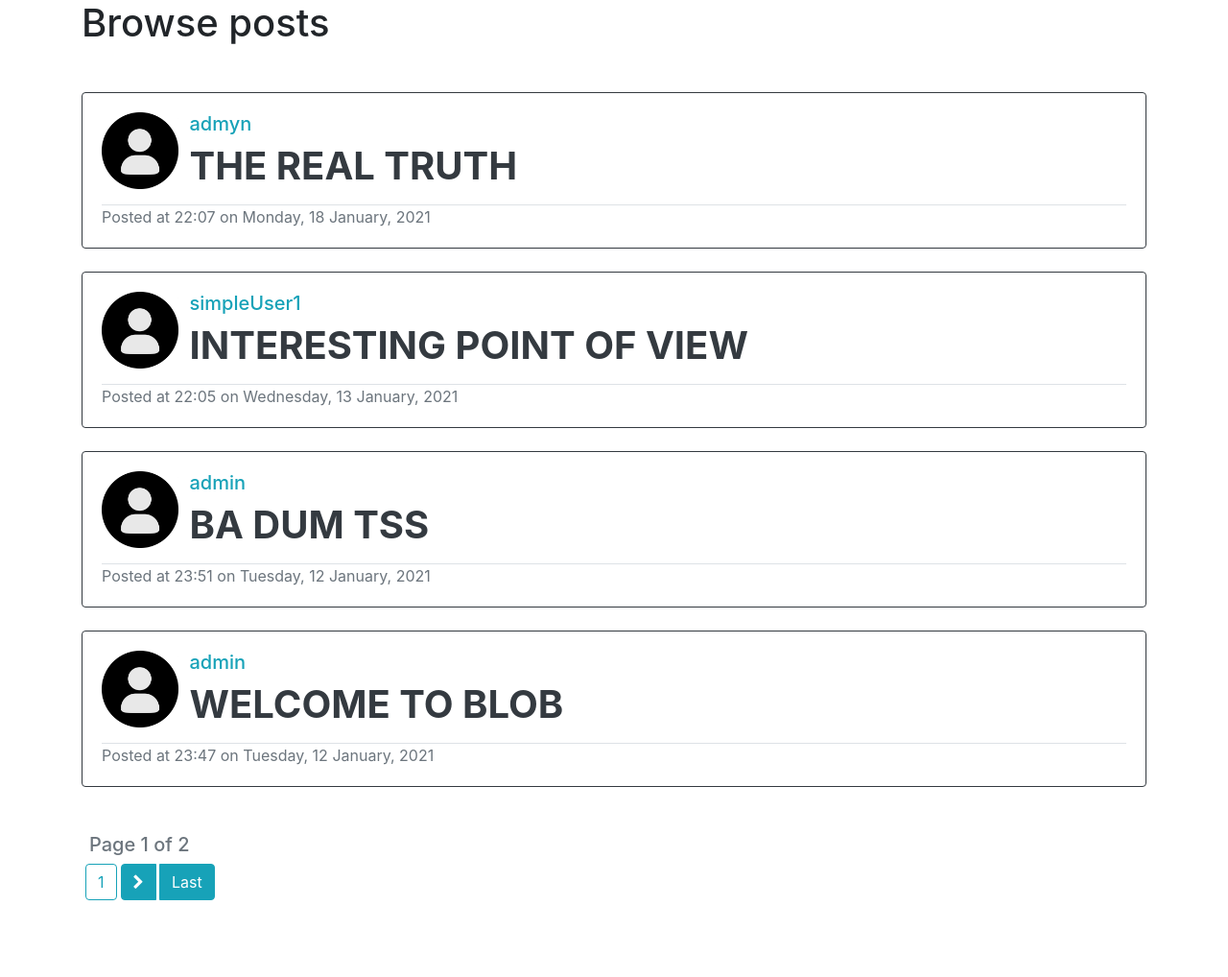
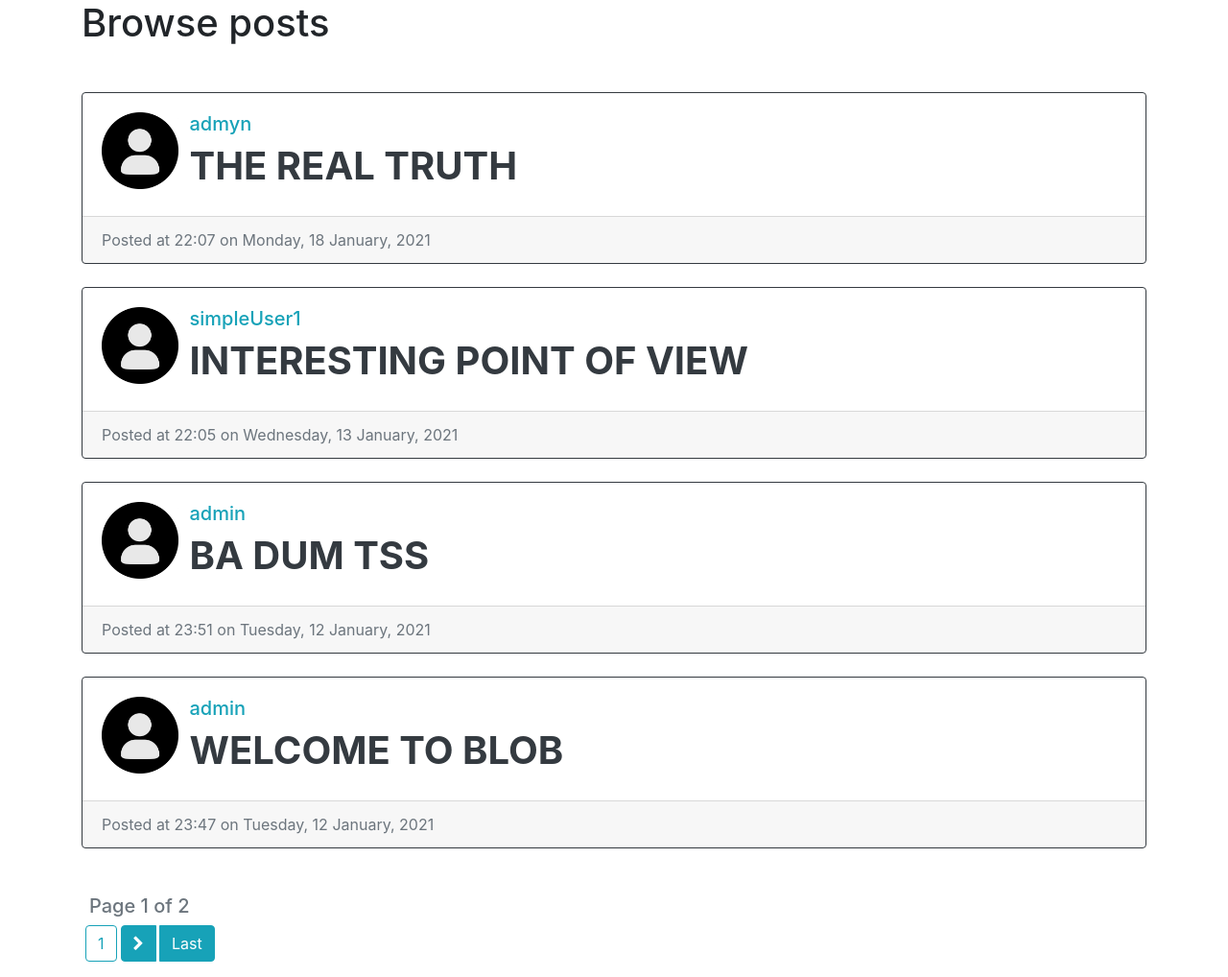
Before and after one commit to snap22/Blog, a Django app: page /browse/ in a window 1280 px wide. Shown: the part 514-1532 px from the top of the page at 96% size. Before the commit the page ends 1452 px from the top, so only its background shows below. Run offline with Django 3.2, Linux system fonts and the light colour scheme; data comes from the database, SQL or seed files in the repository; some libraries are stand-ins or nearby versions.

Commit message:
edited browse post

```diff
--- a/project/blog/templates/blog/main/browse.html
+++ b/project/blog/templates/blog/main/browse.html
@@ -66,15 +66,9 @@
                     </div>
 
                 </div>
-
-                <div class="row mt-2">
-                    <div class="col-md">
-                        <div class="border-top text-muted">
-                            Posted at {{ post.date|date:"G:i" }} on {{ post.date|date:"l, j F, Y " }}
-                        </div>
-                    </div>
-                </div>
-
+            </div>
+            <div class="card-footer text-muted">
+                Posted at {{ post.date|date:"G:i" }} on {{ post.date|date:"l, j F, Y " }}
             </div>
         </div>
     {% endfor %}
```
